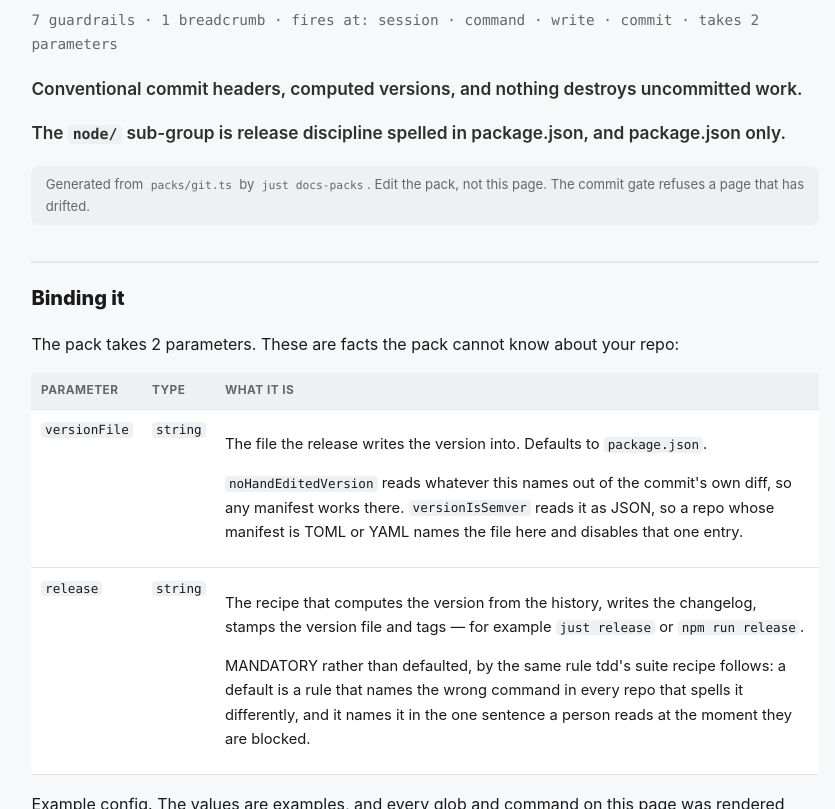
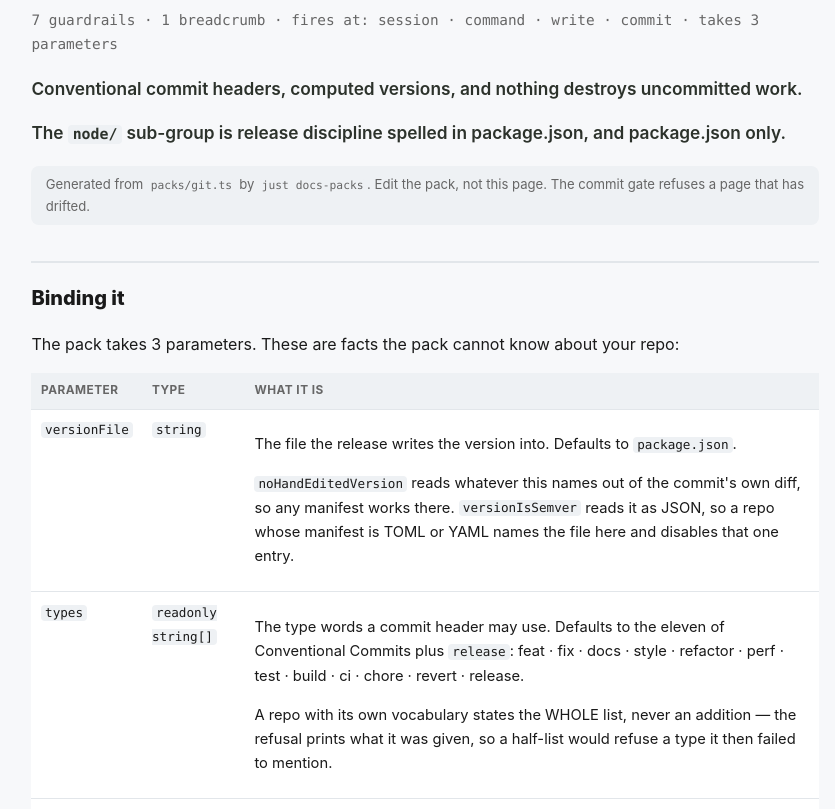
Before and after one commit to jawache/flow, a website: page docs/user/packs/git.html in a window 1280 px wide. Shown: the part 112-921 px from the top of the page, without its empty margins (215-1050 px from the left). Drawn offline with Linux system fonts and the light colour scheme.

Commit message:
refactor(packs): the git pack's commit types are a parameter, defaulting to the twelve
The last of the git rulings under the standing rule on repo facts: which type words a
commit header may use is a repo's vocabulary, not a pack's. `types` defaults to the eleven
of Conventional Commits plus `release`, and a repo with its own states the whole list — the
refusal prints what it was given, so a half-list would refuse a type it then failed to
mention.

```diff
--- a/docs/user/packs/git.html
+++ b/docs/user/packs/git.html
@@ -66,7 +66,7 @@
 <main>
   <p class="scope"><a href="./index.html">flow packs</a> › git</p>
   <h1>The <code>git</code> pack</h1>
-  <p class="scope">7 guardrails · 1 breadcrumb · fires at: session · command · write · commit · takes 2 parameters</p>
+  <p class="scope">7 guardrails · 1 breadcrumb · fires at: session · command · write · commit · takes 3 parameters</p>
 
   <div class="lead"><p>Conventional commit headers, computed versions, and nothing destroys uncommitted work.</p>
 <p>The <code>node/</code> sub-group is release discipline spelled in package.json, and package.json only.</p></div>
@@ -74,7 +74,7 @@
   <p class="gen">Generated from <code>packs/git.ts</code> by <code>just docs-packs</code>. Edit the pack, not this page. The commit gate refuses a page that has drifted.</p>
 
   <h2 id="binding">Binding it</h2>
-  <p>The pack takes 2 parameters. These are facts the pack cannot know about your repo:</p>
+  <p>The pack takes 3 parameters. These are facts the pack cannot know about your repo:</p>
   <table>
     <thead><tr><th>Parameter</th><th>Type</th><th>What it is</th></tr></thead>
     <tbody>
@@ -82,6 +82,11 @@
 <p><code>noHandEditedVersion</code> reads whatever this names out of the commit's own diff, so any manifest
 works there. <code>versionIsSemver</code> reads it as JSON, so a repo whose manifest is TOML or YAML names
 the file here and disables that one entry.</p></td></tr>
+      <tr><td><code>types</code></td><td><code>readonly string[]</code></td><td><p>The type words a commit header may use. Defaults to the eleven of Conventional Commits plus
+<code>release</code>: feat · fix · docs · style · refactor · perf · test · build · ci · chore · revert ·
+release.</p>
+<p>A repo with its own vocabulary states the WHOLE list, never an addition — the refusal prints
+what it was given, so a half-list would refuse a type it then failed to mention.</p></td></tr>
       <tr><td><code>release</code></td><td><code>string</code></td><td><p>The recipe that computes the version from the history, writes the changelog, stamps the
 version file and tags — for example <code>just release</code> or <code>npm run release</code>.</p>
 <p>MANDATORY rather than defaulted, by the same rule tdd's suite recipe follows: a default is a
```
Also changed, not shown: docs/user/packs/index.html (+1 -1 lines), packs/git.ts (+14 -3 lines).
